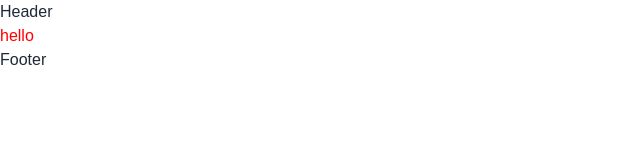
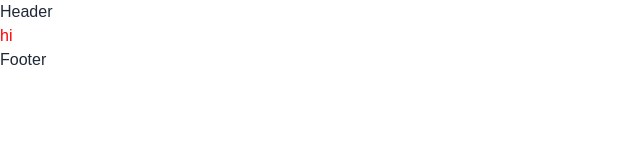
Before and after one commit to romijulianto/nuxt-started, a Nuxt app: page /styling in a window 1280 px wide. Shown: the top 160 px of the page, without its empty margins (0-640 px from the left). Built offline with nearby package versions, Linux system fonts and the light colour scheme.

Commit message:
feat: update styling in index.vue to use scoped styles and change text class

```diff
--- a/pages/styling/index.vue
+++ b/pages/styling/index.vue
@@ -1,13 +1,9 @@
-<script setup lang="ts">
-const color = ref("red")
-</script>
-
 <template>
-    <div class="text">hello</div>
+    <div class="example">hi</div>
 </template>
 
-<style>
-.text {
-    color: v-bind(color);
+<style scoped>
+.example {
+    color: red;
 }
 </style>
```
